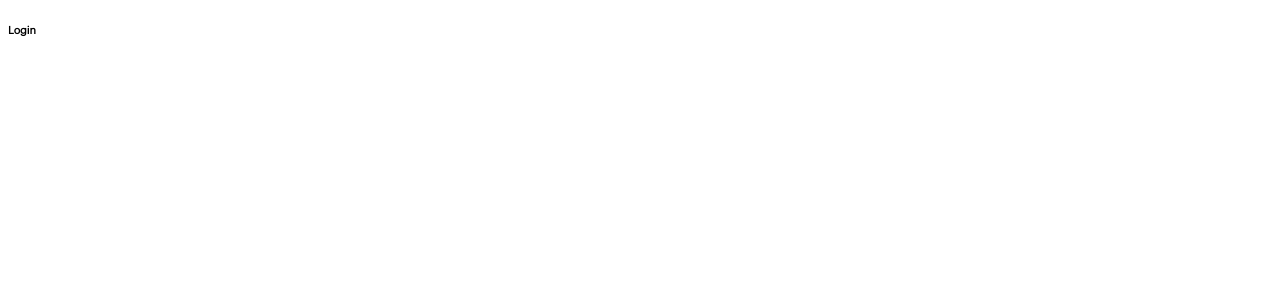
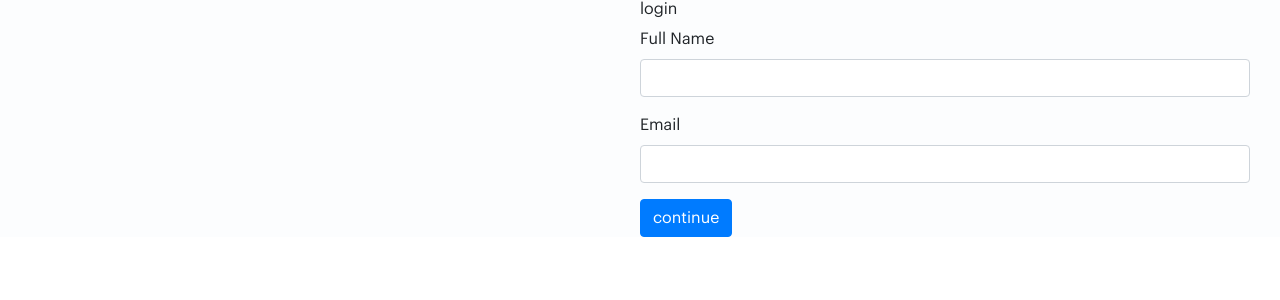
Before and after one commit to gizmo49/writercell, a React (Create React App) app: page /login in a window 1280 px wide. Shown: the top 300 px of the page. Built offline with nearby package versions, Linux system fonts and the light colour scheme.

Commit message:
feat: addede boostarap v4.3.1 css

```diff
--- a/public/index.html
+++ b/public/index.html
@@ -1,5 +1,6 @@
 <!DOCTYPE html>
 <html lang="en">
+
 <head>
   <meta charset="utf-8" />
   <link rel="icon" href="%PUBLIC_URL%/favicon.ico" />
@@ -7,9 +8,16 @@
   <meta name="theme-color" content="#000000" />
   <link rel="manifest" href="%PUBLIC_URL%/manifest.json" />
   <title>...</title>
+
+  <!-- Boostarp 4.3.1 css only -->
+  <link rel="stylesheet" href="https://stackpath.bootstrapcdn.com/bootstrap/4.3.1/css/bootstrap.min.css"
+    integrity="sha384-ggOyR0iXCbMQv3Xipma34MD+dH/1fQ784/j6cY/iJTQUOhcWr7x9JvoRxT2MZw1T" crossorigin="anonymous">
+
 </head>
+
 <body>
   <noscript>You need to enable JavaScript to run this app.</noscript>
   <div id="wittercell"></div>
 </body>
+
 </html>
--- a/src/App.js
+++ b/src/App.js
@@ -3,12 +3,12 @@ import { Router, Route, Switch } from 'react-router-dom';
 import { createBrowserHistory } from "history";
 import "./assets/css/main.css";
 import "./assets/css/fonts.css";
+import Login from './components/pages/Login/Login';
 
 const hist = createBrowserHistory();
 
 const Home = () => (<h6>home</h6>);
 const NotFound = () => (<h1 className="text-center">404 2</h1>);
-const LoginPage = () => (<h6>Login</h6>);
 
 export default class App extends Component {
 
@@ -18,7 +18,7 @@ export default class App extends Component {
         <Router history={hist}>
           <Switch>
             <Route exact path="/" component={Home} />
-            <Route exact path="/login" component={LoginPage} />
+            <Route exact path="/login" component={Login} />
             <Route exact path="*" render={() => <NotFound />} />
           </Switch>
         </Router>
--- /dev/null
+++ b/src/components/pages/Login/Login.css
@@ -0,0 +1,5 @@
+.login--view {
+    width: 100%;
+    height: 100%;
+    background: rgba(244, 247, 251, 0.25);
+}
--- /dev/null
+++ b/src/components/pages/Login/Login.js
@@ -0,0 +1,25 @@
+import React, { Component } from "react";
+import LoginForm from "./LoginForm/LoginForm";
+import "../Login/Login.css";
+
+export default class Login extends Component {
+
+    render = () => {
+        return (
+            <>
+                <div className="login--view">
+                    <div className="row h-100 w-100">
+                        <div className="col-lg-6">
+                            <div className=""></div>
+                        </div>
+                        <div className="col-lg-6">
+                            <h6>login</h6>
+                            <LoginForm />
+                        </div>
+                    </div>
+                </div>
+            </>
+        )
+    }
+
+}
--- /dev/null
+++ b/src/components/pages/Login/LoginForm/LoginForm.js
@@ -0,0 +1,19 @@
+import React from "react";
+
+const LoginForm = () => (
+    <>
+        <form>
+            <div className="form-group">
+                <label>Full Name</label>
+                <input className="form-control" />
+            </div>
+            <div className="form-group">
+                <label>Email</label>
+                <input className="form-control" />
+            </div>
+            <button className="btn btn-primary">continue</button>
+        </form>
+    </>
+)
+
+export default LoginForm;
```
Lines whose indentation alone changed are shown as unchanged.
